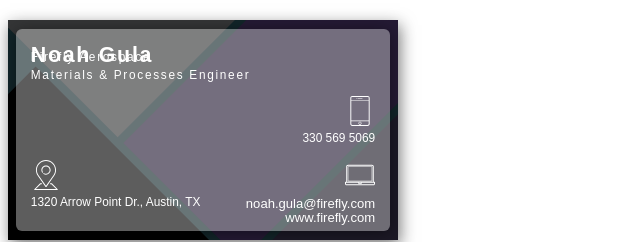
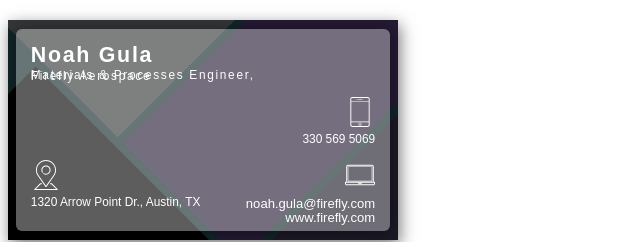
Before and after one commit to nogula/nogula.github.io, a Jekyll site: the page built from businesscard.md, in a window 1280 px wide. Shown: the top 242 px of the page, without its empty margins (0-640 px from the left). Built offline with Jekyll 4.4.1, drawn with Linux system fonts in a browser that asks for light colours.

Commit message:
new page width

```diff
--- a/_layouts/businesscard.html
+++ b/_layouts/businesscard.html
@@ -8,7 +8,7 @@
     font-family: 'Heebo', sans-serif;
     /* font-family: "Source Sans Pro", sans-serif; */
     background-color: #ffffff;
-    width:fit-content;
+    width:min-content;
   }
 
   a {
@@ -154,9 +154,8 @@
     <div class="info-grid">
       <div class="name">
         <h2>Noah Gula</h2>
-        <h5>Materials & Processes Engineer</h5>
+        <h5>Materials & Processes Engineer, Firefly Aerospace</h5>
       </div>
-      <div class="name"><h5>Firefly Aerospace</h5></div>
       <div class="addr">
         <svg xmlns="http://www.w3.org/2000/svg" xmlns:xlink="http://www.w3.org/1999/xlink" version="1.1" id="Layer_1"
           x="0px" y="0px" viewBox="0 0 512 512" style="enable-background:new 0 0 512 512;" xml:space="preserve"
```
